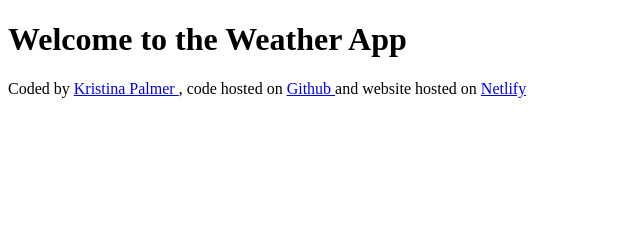
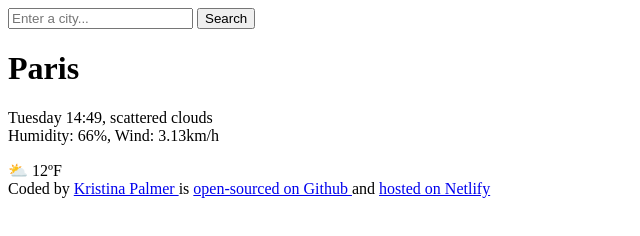
Before and after one commit to thekristinadawn/WeatherSearchProject, a plain HTML site: page index.html in a window 1280 px wide. Shown: the whole page, without its empty margins (0-640 px from the left). Drawn offline with Linux system fonts and the light colour scheme.

Commit message:
added to the HTML

```diff
--- a/index.html
+++ b/index.html
@@ -6,20 +6,36 @@
     <title>Weather Search Project</title>
   </head>
   <body>
-    <h1>Welcome to the Weather App</h1>
+    <header>
+      <form>
+        <input type="search" placeholder="Enter a city..." required />
+        <input type="submit" value="Search" />
+      </form>
+    </header>
+    <main>
+      <div>
+        <h1>Paris</h1>
+        <p>
+          Tuesday 14:49, scattered clouds
+          <br />
+          Humidity: 66%, Wind: 3.13km/h
+        </p>
+      </div>
+      <div>⛅ 12ºF</div>
+    </main>
     <footer>
       Coded by
       <a href="https://github.com/thekristinadawn/" target="_blank">
         Kristina Palmer </a
-      >, code hosted on
+      >is
       <a
         href="https://github.com/thekristinadawn/WeatherSearchProject"
         target="_blank"
-        >Github
+        >open-sourced on Github
       </a>
-      and website hosted on
+      and
       <a href="https://myweathersearchproject.netlify.app/" target="_blank">
-        Netlify</a
+        hosted on Netlify</a
       >
     </footer>
   </body>
```
